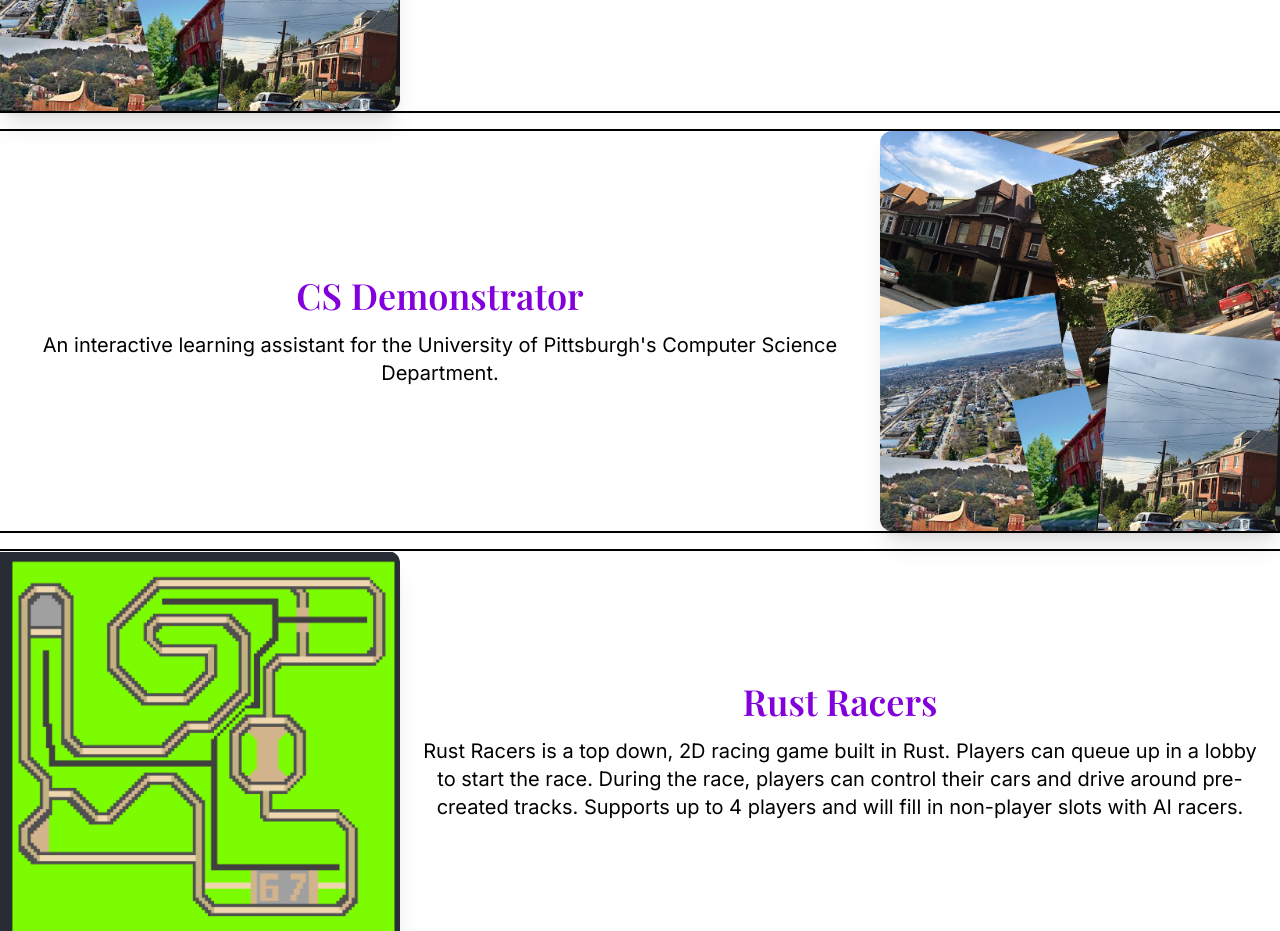
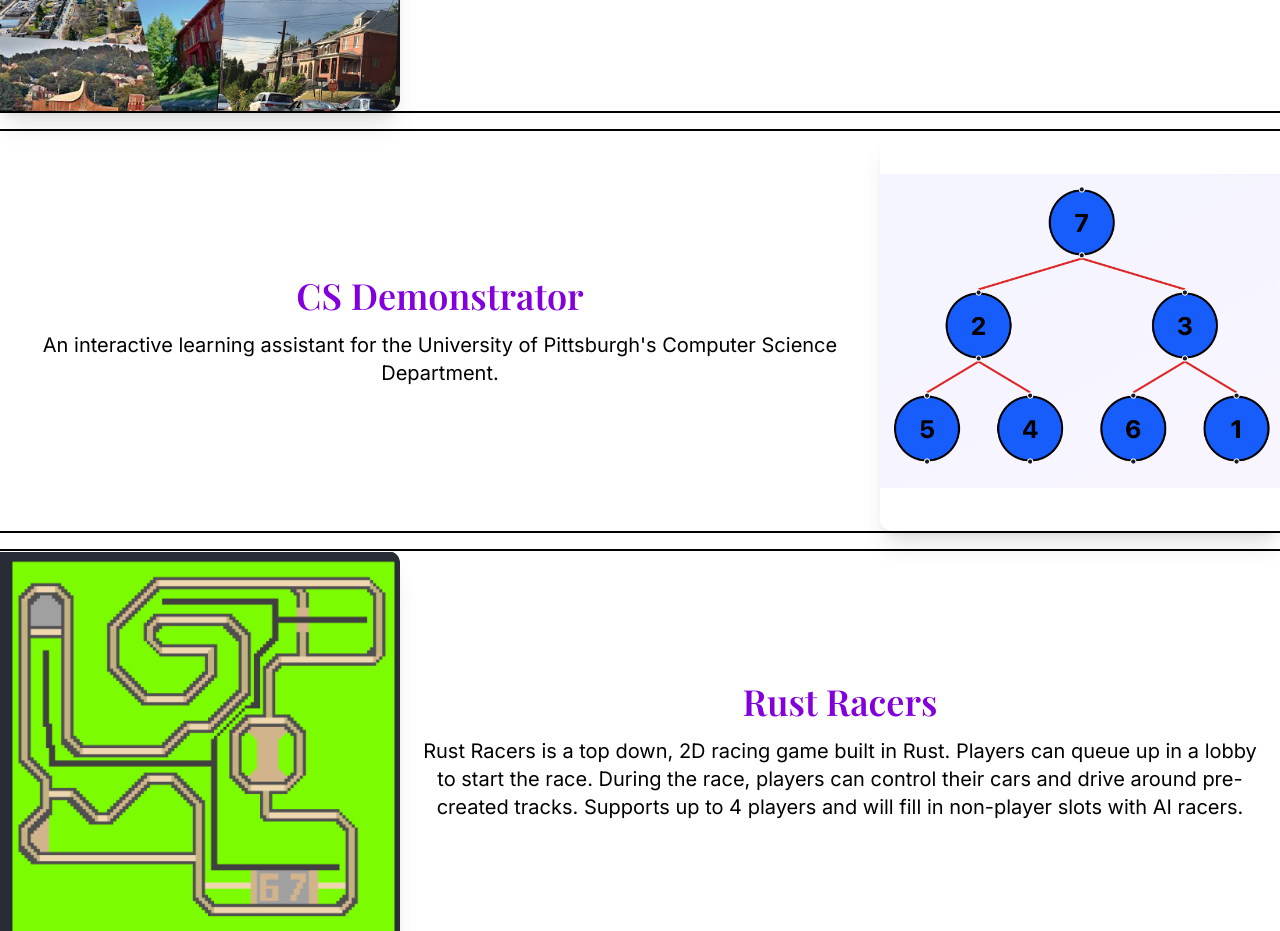
Before and after one commit to thegbars/thegbars.github.io, a React (Vite) app in the folder portfolio-vite/: page / in a window 1280 px wide. Shown: the part 1100-2031 px from the top of the page. Built offline with nearby package versions, Linux system fonts and the light colour scheme.

Commit message:
github project links

```diff
--- a/portfolio-vite/src/pages/Home.tsx
+++ b/portfolio-vite/src/pages/Home.tsx
@@ -3,6 +3,7 @@
 import { Link } from "react-router";
 import ScrapbookImg from "@/assets/scrapbookicon.png"
 import RustRacerImg from "@/assets/rustracers.png"
+import CSDemoImg from "@/assets/csdemo.png"
 
 
 export default function Home() {
@@ -18,7 +19,7 @@
         <div className="flex flex-col justify-center text-center gap-4 mb-40">
             <h1 className="text-6xl text-purple-700 mb-8">Featured Projects</h1>
 
-            <Link to="/projects">
+            <a href="https://github.com/thegbars/SwissvaleScrapbook" target="_blank" rel="noopener noreferrer">
                 <div className="w-full border-y-2 border-black flex hover:bg-purple-50 transition-colors">
                     <img className="h-100 w-100 object-contain rounded-r-xl shadow-xl" src={ScrapbookImg} alt="" />
                     <div className="w-full flex flex-col justify-center text-center gap-4">
@@ -29,9 +30,9 @@
                         </p>
                     </div>
                 </div>
-            </Link>
+            </a>
 
-            <Link to="/projects">
+            <a href="https://github.com/Demonstrator-for-CS/demonstrator-for-cs" target="_blank" rel="noopener noreferrer">
                 <div className="w-full border-y-2 border-black flex hover:bg-purple-50 transition-colors">
                     <div className="w-full flex flex-col justify-center text-center gap-4">
                         <h1 className="text-purple-700 text-4xl">CS Demonstrator</h1>
@@ -39,11 +40,11 @@
                             An interactive learning assistant for the University of Pittsburgh's Computer Science Department.
                         </p>
                     </div>
-                    <img className="h-100 w-100 object-contain rounded-l-xl shadow-xl" src={ScrapbookImg} alt="" />
+                    <img className="h-100 w-100 object-contain rounded-l-xl shadow-xl" src={CSDemoImg} alt="" />
                 </div>
-            </Link>
+            </a>
 
-            <Link to="/projects">
+            <a href="https://github.com/Six-Seven-Studios/Rust-Racers" target="_blank" rel="noopener noreferrer">
                 <div className="w-full border-y-2 border-black flex hover:bg-purple-50 transition-colors">
                     <img className="h-100 w-100 object-contain rounded-r-xl shadow-xl" src={RustRacerImg} alt="" />
                     <div className="w-full flex flex-col justify-center text-center gap-4">
@@ -54,7 +55,7 @@
                         </p>
                     </div>
                 </div>
-            </Link>
+            </a>
 
             <Link to="/projects">
                 <p className="bg-purple-700 hover:bg-purple-600 transition-colors text-white text-lg py-4">View All Projects</p>
```
Also changed, not shown: portfolio-vite/src/assets/csdemo.png (added), 1 other file (tests, documents, lock files or other folders).
